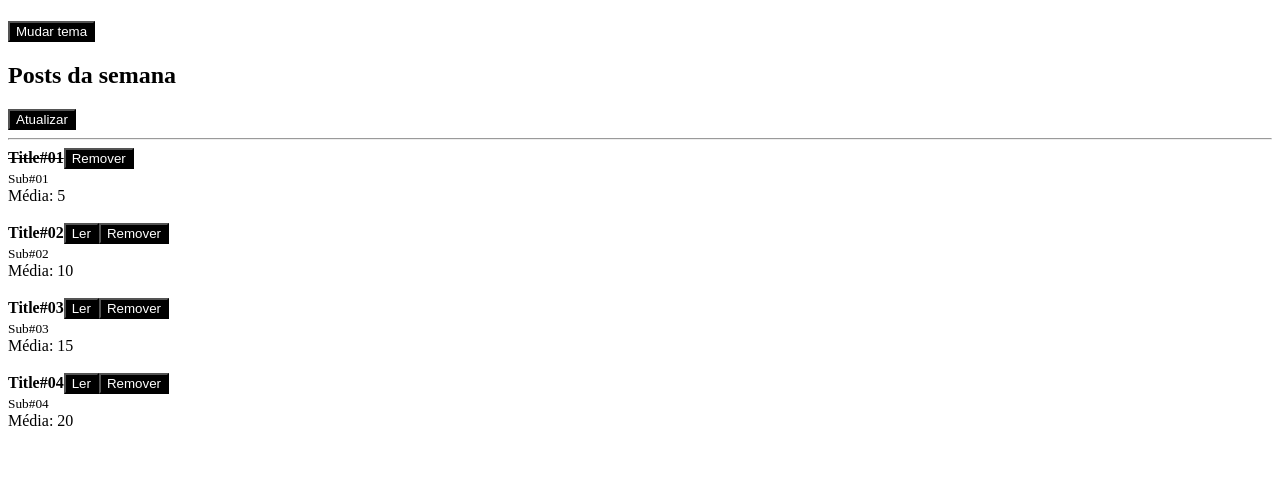
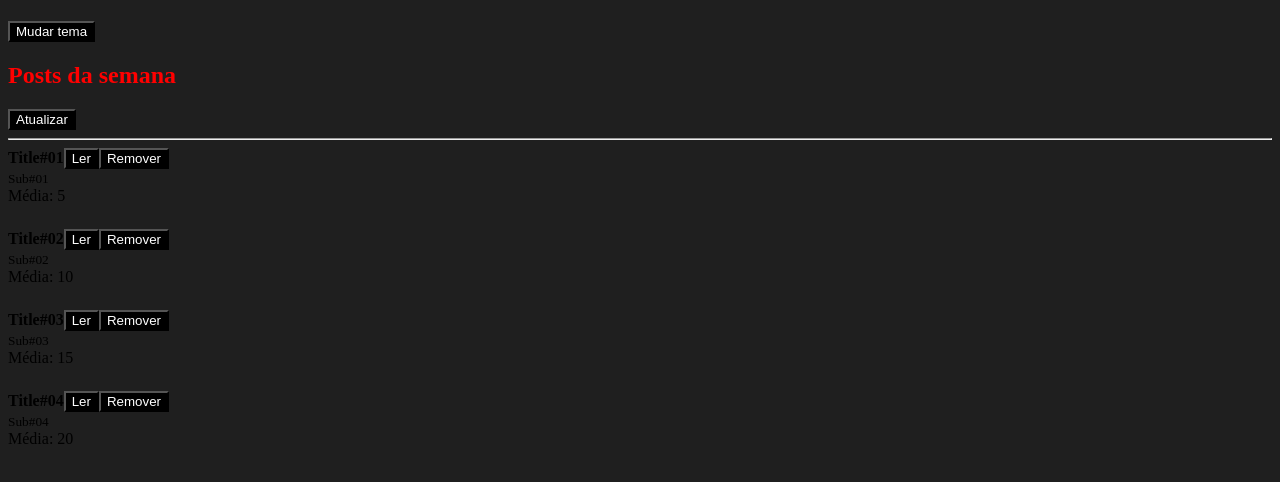
Before and after one commit to i4n-v/react-fundamentals, a React app: page / in a window 1280 px wide. Shown: the top 482 px of the page. Built offline with nearby package versions, Linux system fonts and the light colour scheme.

Commit message:
feat: working with styles in react

```diff
--- a/package.json
+++ b/package.json
@@ -16,7 +16,11 @@
     "@babel/preset-react": "^7.26.3",
     "babel-loader": "^9.2.1",
     "clean-webpack-plugin": "^4.0.0",
+    "css-loader": "^7.1.2",
     "html-webpack-plugin": "^5.6.3",
+    "sass": "^1.83.0",
+    "sass-loader": "^16.0.4",
+    "style-loader": "^4.0.0",
     "webpack": "^5.97.1",
     "webpack-cli": "^6.0.0",
     "webpack-dev-server": "^5.2.0"
--- a/src/App.jsx
+++ b/src/App.jsx
@@ -3,6 +3,7 @@ import Post from "./components/Post";
 import Header from "./components/Header";
 import { ThemeProvider } from "./contexts/ThemeContext";
 import Button from "./components/Button";
+import styles from "./index.scss";
 
 const staticPosts = [
   {
@@ -10,7 +11,8 @@ const staticPosts = [
     title: "Title#01",
     subtitle: "Sub#01",
     likes: 10,
-    read: true,
+    read: false,
+    removed: false,
   },
   {
     id: 2,
@@ -18,6 +20,7 @@ const staticPosts = [
     subtitle: "Sub#02",
     likes: 20,
     read: false,
+    removed: false,
   },
   {
     id: 3,
@@ -25,6 +28,7 @@ const staticPosts = [
     subtitle: "Sub#03",
     likes: 30,
     read: false,
+    removed: false,
   },
   {
     id: 4,
@@ -32,6 +36,7 @@ const staticPosts = [
     subtitle: "Sub#04",
     likes: 40,
     read: false,
+    removed: false,
   },
 ];
 
@@ -48,6 +53,8 @@ export default function App() {
       title: `Titlte#${counter}`,
       subtitle: `Sub#${counter}`,
       likes: 10 * id,
+      read: false,
+      removed: false,
     };
 
     setPosts((posts) => [...posts, newPost]);
@@ -55,8 +62,11 @@ export default function App() {
 
   function handleRemovePost(id) {
     setPosts((posts) => {
-      const filteredPosts = posts.filter((post) => post.id !== id);
-      return filteredPosts;
+      const newPosts = [...posts];
+      const postIndex = posts.findIndex((post) => post.id === id);
+      newPosts[postIndex].removed = true;
+
+      return newPosts;
     });
   }
 
@@ -73,7 +83,7 @@ export default function App() {
   return (
     <ThemeProvider>
       <Header>
-        <h2>Posts da semana</h2>
+        <h2 className={styles.title}>Posts da semana</h2>
         <Button onClick={handleRefresh}>Atualizar</Button>
       </Header>
       <hr />
--- a/src/components/Button.jsx
+++ b/src/components/Button/index.jsx
@@ -1,6 +1,6 @@
 import PropTypes from "prop-types";
 import React, { useContext } from "react";
-import { ThemeContext } from "../contexts/ThemeContext";
+import { ThemeContext } from "../../contexts/ThemeContext";
 
 export default function Button({ children, onClick }) {
   const { theme } = useContext(ThemeContext);
--- a/src/components/Header.jsx
+++ b/src/components/Header/index.jsx
@@ -1,14 +1,15 @@
 import PropTypes from "prop-types";
 import React, { useContext } from "react";
-import Button from "./Button";
-import { ThemeContext } from "../contexts/ThemeContext";
+import Button from "../Button";
+import { ThemeContext } from "../../contexts/ThemeContext";
+import styles from "./index.scss";
 
 export default function Header({ title, children }) {
   const { handleToggleTheme } = useContext(ThemeContext);
 
   return (
     <>
-      <h1>{title}</h1>
+      <h1 className={styles.title}>{title}</h1>
       <Button onClick={handleToggleTheme}>Mudar tema</Button>
       {children}
     </>
--- /dev/null
+++ b/src/components/Header/index.scss
@@ -0,0 +1,5 @@
+$primary: #637bf3;
+
+.title {
+  color: $primary;
+}
--- a/src/components/Post.jsx
+++ b/src/components/Post/index.jsx
@@ -1,16 +1,27 @@
-import React from "react";
+import React, { useMemo } from "react";
 import PropTypes from "prop-types";
-import PostHeader from "./PostHeader";
+import PostHeader from "../PostHeader";
+import styles from "./index.scss";
+import mountClassName from "../../utils/mountClassName";
 
 export default function Post({ post, onRemove, onRead }) {
+  const postClassName = useMemo(() => {
+    const className = mountClassName([styles.post, styles.removed], (classItem) => {
+      return (post.removed && classItem === styles.removed) || classItem !== styles.removed;
+    });
+
+    return className;
+  }, [post.removed]);
+
   return (
     <>
-      <article>
+      <article className={postClassName}>
         <PostHeader
           post={{
             id: post.id,
             title: post.title,
             read: post.read,
+            removed: post.removed,
           }}
           onRead={onRead}
           onRemove={onRemove}
@@ -20,7 +31,6 @@ export default function Post({ post, onRemove, onRead }) {
         <br />
         Média: {post.likes / 2}
       </article>
-      <br />
     </>
   );
 }
@@ -32,6 +42,7 @@ Post.propTypes = {
     subtitle: PropTypes.string.isRequired,
     likes: PropTypes.number.isRequired,
     read: PropTypes.bool.isRequired,
+    removed: PropTypes.bool.isRequired,
   }).isRequired,
   onRemove: PropTypes.func.isRequired,
   onRead: PropTypes.func.isRequired,
--- /dev/null
+++ b/src/components/Post/index.scss
@@ -0,0 +1,7 @@
+.post {
+  margin-bottom: 24px;
+
+  &.removed {
+    opacity: 0.3;
+  }
+}
--- a/src/components/PostHeader.jsx
+++ b/src/components/PostHeader/index.jsx
@@ -1,13 +1,13 @@
 import PropTypes from "prop-types";
 import React from "react";
-import Button from "./Button";
+import Button from "../Button";
 
 export default function PostHeader({ post, onRemove, onRead }) {
   return (
     <>
       <strong>{post.read ? <s>{post.title}</s> : post.title}</strong>
-      {!post.read && <Button onClick={() => onRead(post.id)}>Ler</Button>}
-      <Button onClick={() => onRemove(post.id)}>Remover</Button>
+      {!post.read && !post.removed && <Button onClick={() => onRead(post.id)}>Ler</Button>}
+      {!post.removed && <Button onClick={() => onRemove(post.id)}>Remover</Button>}
     </>
   );
 }
@@ -17,6 +17,7 @@ PostHeader.propTypes = {
     id: PropTypes.number.isRequired,
     title: PropTypes.string.isRequired,
     read: PropTypes.bool.isRequired,
+    removed: PropTypes.bool.isRequired,
   }).isRequired,
   onRemove: PropTypes.func.isRequired,
   onRead: PropTypes.func.isRequired,
--- /dev/null
+++ b/src/index.scss
@@ -0,0 +1,7 @@
+body {
+  background-color: #1f1f1f;
+}
+
+.title {
+  color: #f00;
+}
--- /dev/null
+++ b/src/utils/mountClassName.js
@@ -0,0 +1,15 @@
+export default function mountClassName(className, filterCallback) {
+  let newClass = "";
+
+  if (Array.isArray(className)) {
+    className.forEach((classItem) => {
+      if (!filterCallback || filterCallback(classItem)) {
+        newClass += !newClass.length ? classItem : ` ${classItem}`;
+      }
+    });
+  } else {
+    newClass = className;
+  }
+
+  return newClass;
+}
--- a/webpack.config.js
+++ b/webpack.config.js
@@ -22,6 +22,21 @@ module.exports = {
         exclude: /node_modules/,
         use: "babel-loader",
       },
+      {
+        test: /\.scss$/,
+        use: [
+          "style-loader",
+          {
+            loader: "css-loader",
+            options: {
+              modules: {
+                namedExport: false,
+              },
+            },
+          },
+          "sass-loader",
+        ],
+      },
     ],
   },
   resolve: {
```
Also changed, not shown: 1 other file (tests, documents, lock files or other folders).
